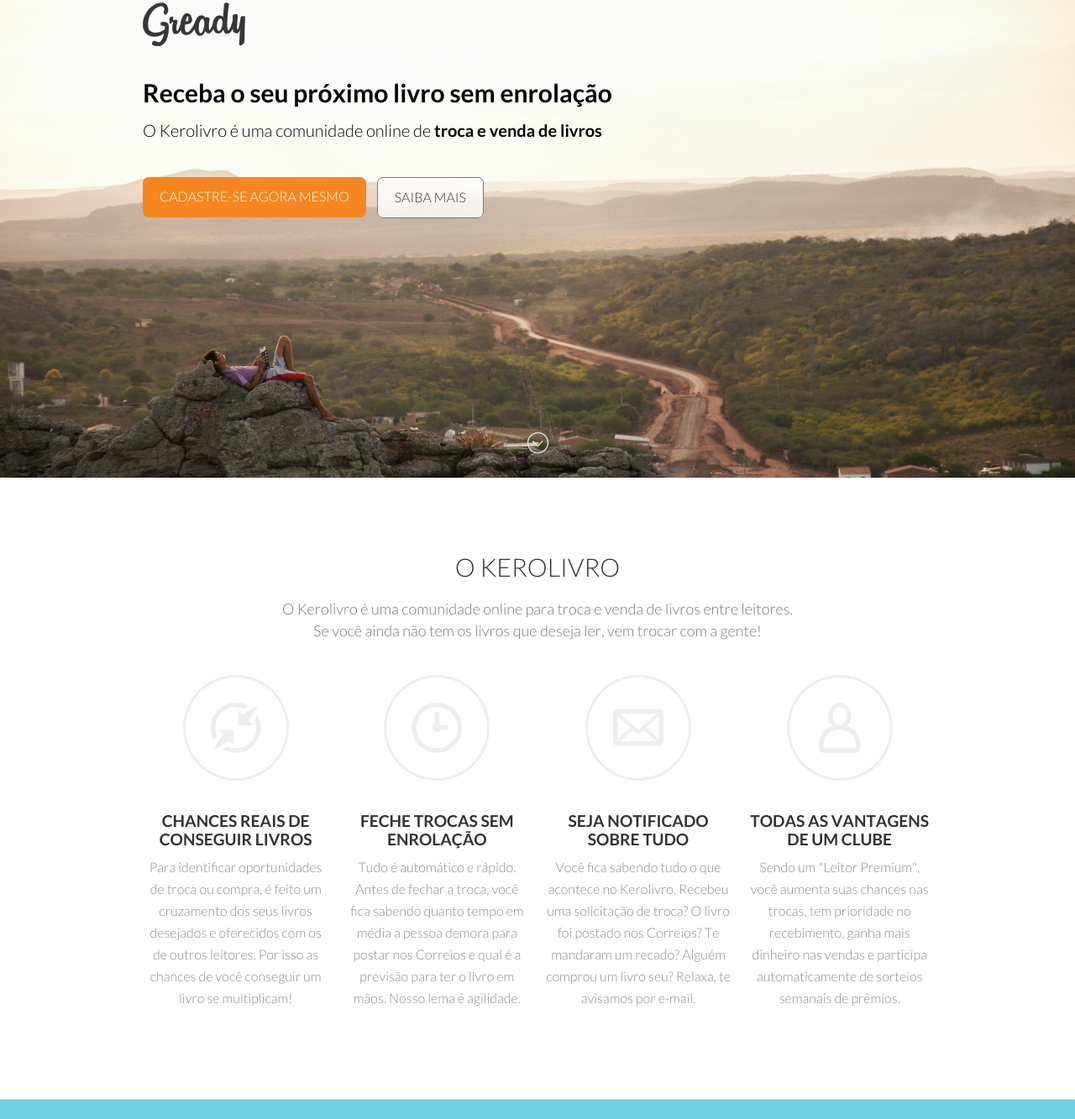
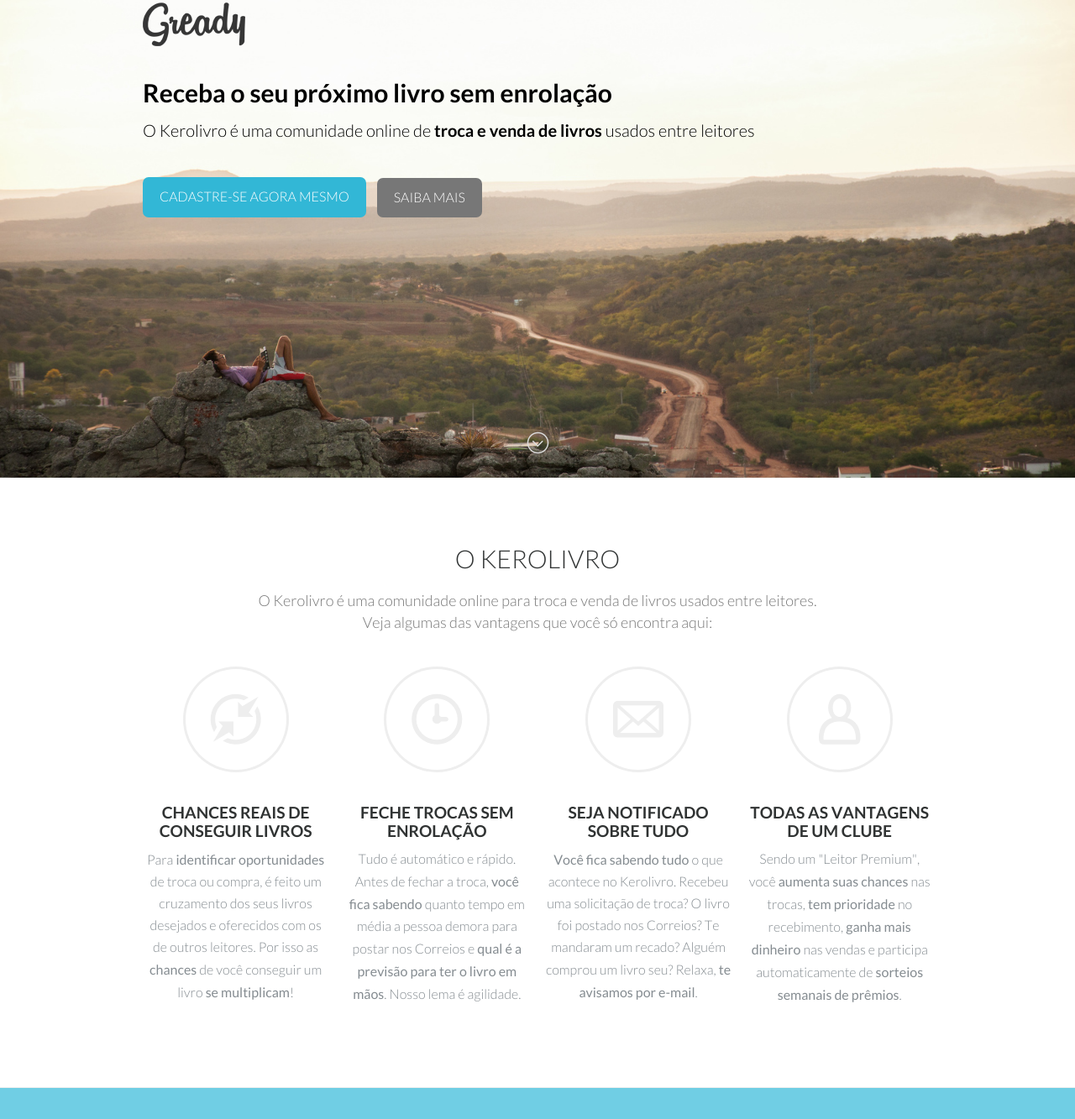
Before and after one commit to maurokobayashi/kerolivro, a plain HTML site: page index.html in a window 1280 px wide. Shown: the part 131-1464 px from the top of the page at 84% size. Drawn offline with Linux system fonts and the light colour scheme; files that its build step writes are made by us from their sources; a script that the page names is missing.

Commit message:
aplicando alteracoes nos textos apos feedback do holger. alterando cores de botoes para azul

```diff
--- a/index.html
+++ b/index.html
@@ -85,7 +85,7 @@
         <h2 class="fade2" style="display: block;">
             <strong>Receba o seu próximo livro sem enrolação</strong>
 	        <div class="subheading">
-                O Kerolivro é uma comunidade online de <strong>troca e venda de livros</strong>
+                O Kerolivro é uma comunidade online de <strong>troca e venda de livros</strong> usados entre leitores
                 <br>
             </div>
         </h2>
@@ -93,7 +93,7 @@
         <!-- Button-->
         <div class="button-area">
             <a class="spinner_btn" href="/">
-                <div class="default_state button2 orange">Cadastre-se agora mesmo</div>
+                <div class="default_state button2 blue">Cadastre-se agora mesmo</div>
                 <div class="hover_state button2 white">e garanta seu lugar</div>
             </a>
             <a class="button" href="#cbp-so-scroller">
@@ -127,7 +127,9 @@
                 <div class="twelve columns centered">
                     <h3>O Kerolivro</h3>
                     <p class="lead">
-                        O Kerolivro é uma comunidade online para troca e venda de livros entre leitores.<br>Se você ainda não tem os livros que deseja ler, vem trocar com a gente!
+                        O Kerolivro é uma comunidade online para troca e venda de livros usados entre leitores.
+                        <br>
+                        Veja algumas das vantagens que você só encontra aqui:
                     </p>
 
                     <div class="hi-icon-wrap hi-icon-effect-9 hi-icon-effect-9b">
@@ -137,7 +139,7 @@
                                 <div class="clear"></div>
                                 <h4>Chances reais de conseguir livros</h4>
                                 <p>
-                                    Para identificar oportunidades de troca ou compra, é feito um cruzamento dos seus livros desejados e oferecidos com os de outros leitores. Por isso as chances de você conseguir um livro se multiplicam!
+                                    Para <b>identificar oportunidades</b> de troca ou compra, é feito um cruzamento dos seus livros desejados e oferecidos com os de outros leitores. Por isso as <b>chances</b> de você conseguir um livro <b>se multiplicam</b>!
                                 </p>
                             </li>
                             <li>
@@ -145,7 +147,7 @@
                                 <div class="clear"></div>
                                 <h4>Feche trocas sem enrolação</h4>
                                 <p>
-                                    Tudo é automático e rápido. Antes de fechar a troca, você fica sabendo quanto tempo em média a pessoa demora para postar nos Correios e qual é a previsão para ter o livro em mãos. Nosso lema é agilidade.
+                                    Tudo é automático e rápido. Antes de fechar a troca, <b>você fica sabendo</b> quanto tempo em média a pessoa demora para postar nos Correios e <b>qual é a previsão para ter o livro em mãos</b>. Nosso lema é agilidade.
                                 </p>
                             </li>
                             <li>
@@ -153,7 +155,7 @@
                                 <div class="clear"></div>
                                 <h4>Seja notificado sobre tudo</h4>
                                 <p>
-                                    Você fica sabendo tudo o que acontece no Kerolivro. Recebeu uma solicitação de troca? O livro foi postado nos Correios? Te mandaram um recado? Alguém comprou um livro seu? Relaxa, te avisamos por e-mail.
+                                    <b>Você fica sabendo tudo</b> o que acontece no Kerolivro. Recebeu uma solicitação de troca? O livro foi postado nos Correios? Te mandaram um recado? Alguém comprou um livro seu? Relaxa, <b>te avisamos por e-mail</b>.
                                 </p>
                             </li>
                             <li>
@@ -161,7 +163,7 @@
                                 <div class="clear"></div>
                                 <h4>Todas as vantagens de um clube</h4>
                                 <p>
-                                    Sendo um "Leitor Premium", você aumenta suas chances nas trocas, tem prioridade no recebimento, ganha mais dinheiro nas vendas e participa automaticamente de sorteios semanais de prêmios.
+                                    Sendo um "Leitor Premium", você <b>aumenta suas chances</b> nas trocas, <b>tem prioridade</b> no recebimento, <b>ganha mais dinheiro</b> nas vendas e participa automaticamente de <b>sorteios semanais de prêmios</b>.
                                 </p>
                             </li>
                         </ul>
@@ -516,7 +518,7 @@
     			<p>
                     <!-- Nós <img src="image/withlove.png" alt="With Love"> livros usados<br> -->Kerolivro - Receba o seu próximo livro sem enrolação
                     <br>
-                    ola@kerolivro.com.br
+                    digaoi@kerolivro.com.br
                 </p>
             </div>
 
--- a/stylesheet/style.css
+++ b/stylesheet/style.css
@@ -152,11 +152,9 @@ p a:hover {
 /* Button */
 
 .button {
-    background-color: rgba(255,255,255, 0.8);
-    /*background-color: #fff;*/
+    background-color: #777;
 	border-radius: 7px;
-	border: 1px solid #777;
-    color: #333;
+    color: #fff;
     font-family: 'latolight', sans-serif;
     text-transform: uppercase;
     padding:15px 20px;
@@ -165,10 +163,8 @@ p a:hover {
     text-align: center;
 }
 .button:hover {
-    /*background-color: rgba(255,255,255, 0.8);*/
-    background-color: #777;
+    background-color: #444;
     color: #fff;
-    /*color:#000;*/
 	 -webkit-transition: all 0.2s ease-in-out;
     -moz-transition: all 0.2s ease-in-out;
     -ms-transition: all 0.2s ease-in-out;
@@ -259,9 +255,12 @@ p a:hover {
 .button2.orange:active {
   background: #BF6819; }
 
+.button2.blue {
+  background: #32B7D6; }
+
 .button2.white {
   background: white;
-  color: #F68620; }
+  color: #32B7D6; }
 
 .button2.white:hover, .button2.white:active {
   background: white; }
@@ -429,7 +428,7 @@ nav {
 .vantagens {
     background: #FFF;
     border-top:1px solid #EEE;
-    padding: 30px 0;
+    padding: 20px 0;
 }
 
 /* Section Como Receber Livros */
@@ -1051,7 +1050,7 @@ and (max-width : 1024px) {
 }
 .pricing_block:hover .pricing_header {background:#44617f}
 .pricing_block .best {
-    background: #70cee4;
+    background: #32B7D6;
     color: #FFFFFF;
     display: block;
     font-size: 12px;
@@ -1085,18 +1084,17 @@ and (max-width : 1024px) {
 .pricing_block .desc_block {margin-bottom:30px}
 .pricing_block .desc_block, .prices-table .title_block {color:#fff}
 .pricing_block .botton_link {
-    background: #70cee4;
+    background: #32B7D6;
     border: 0;
     border-radius: 4px;
-    box-shadow: 0 3px 0 #48b8d2;
     color: #fff;
     margin-top:0;
     padding:10px 30px;
 }
 .pricing_block .botton_list .botton_link:hover {
-    box-shadow:none;
     color: #fff;
-    background: #70cee4;
+    background: #32B7D6;
+    border: 1px solid #32B7D6;
 }
 
 
```
